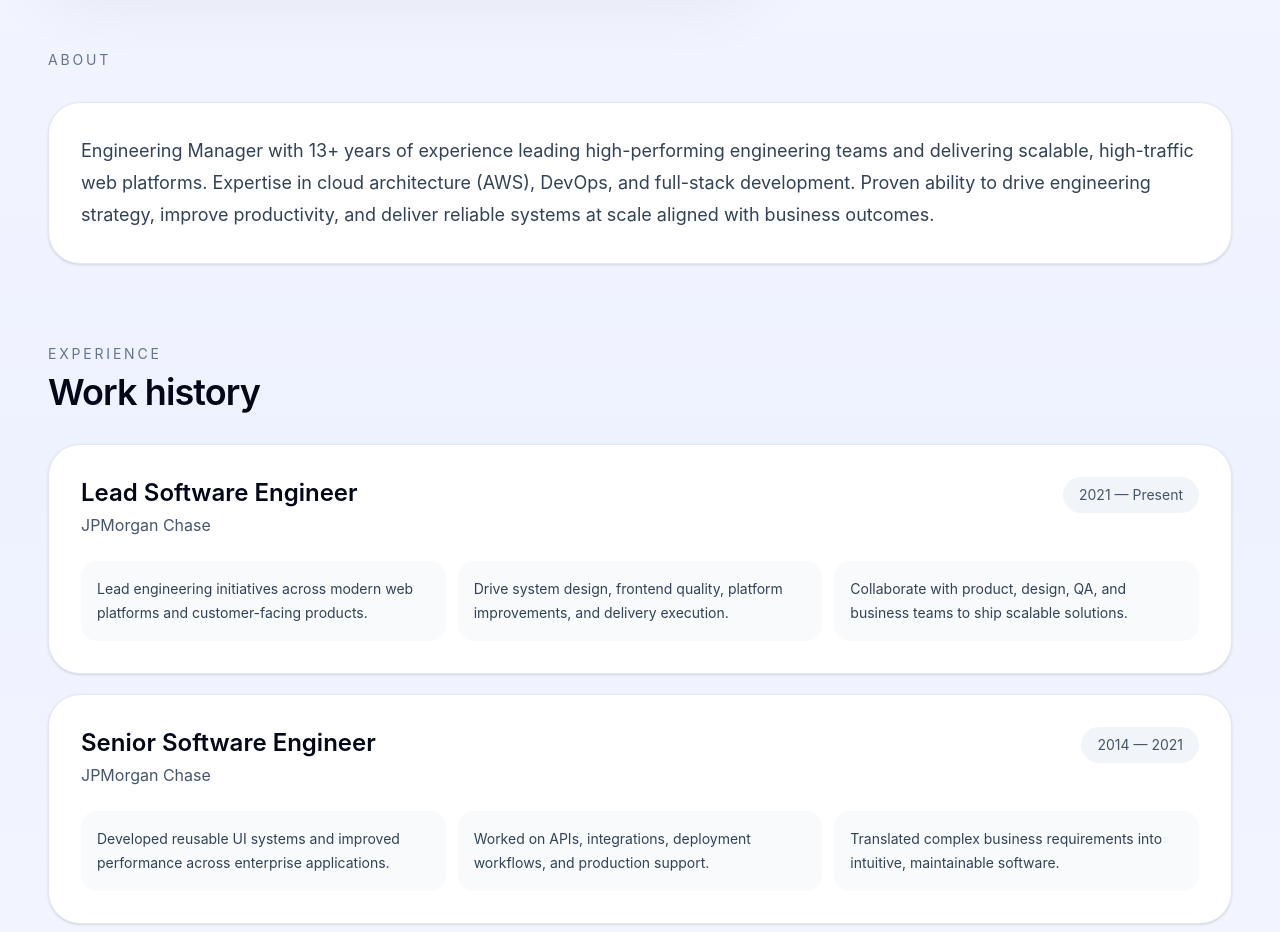
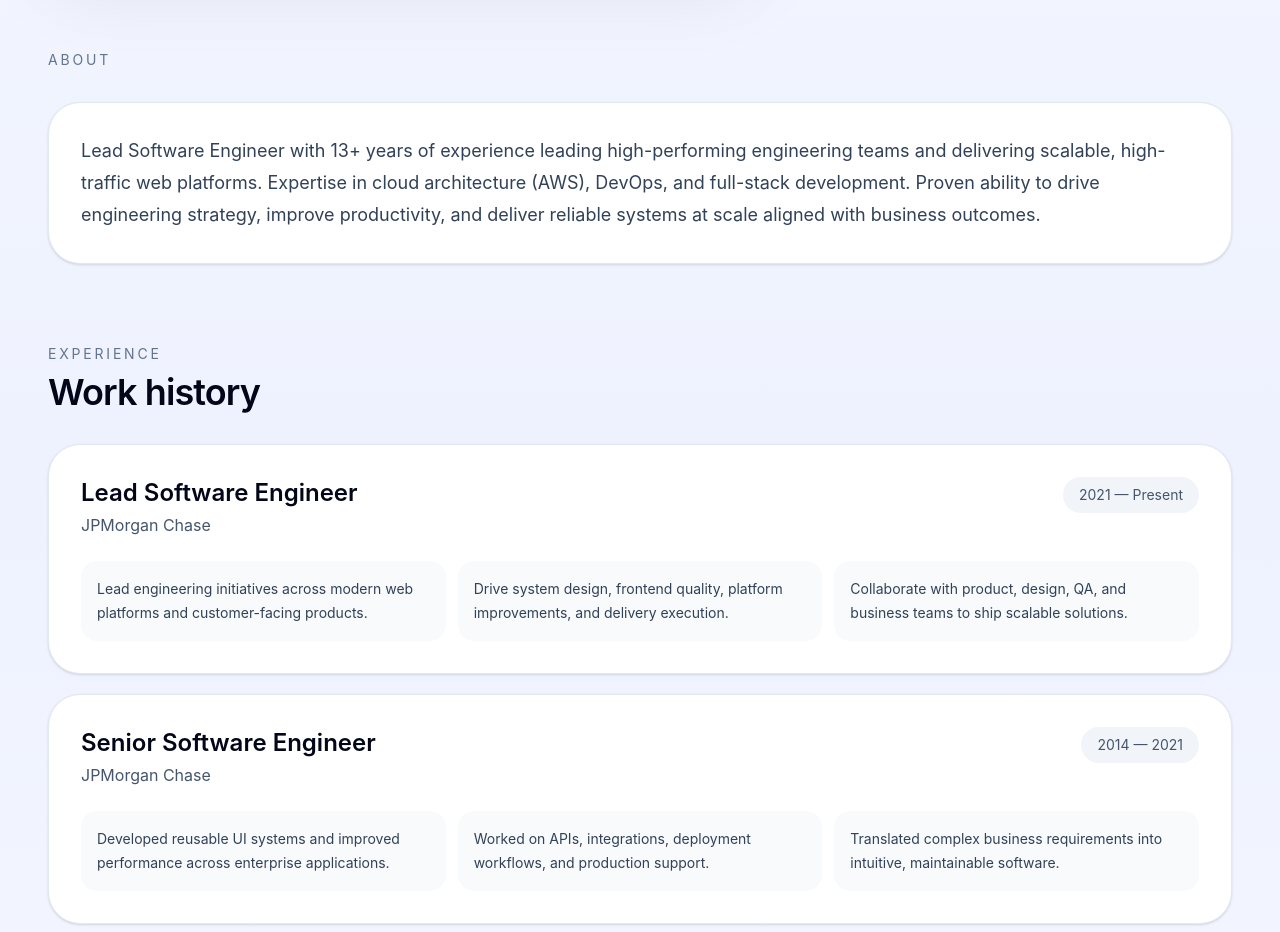
Before and after one commit to ragz310/raghuveer-portfolio, a React (Vite) app: page / in a window 1280 px wide. Shown: the part 980-1912 px from the top of the page. Built offline with nearby package versions, Linux system fonts and the light colour scheme.

Commit message:
Changing content

```diff
--- a/src/data/profile.ts
+++ b/src/data/profile.ts
@@ -10,7 +10,7 @@ export const profile: Profile = {
   linkedin: "linkedin.com/in/raghuveer-simhachalam-589092120",
   github: "https://github.com/ragz310",
   summary:
-    "Engineering Manager with 13+ years of experience leading high-performing engineering teams and delivering scalable, high-traffic web platforms. Expertise in cloud architecture (AWS), DevOps, and full-stack development. Proven ability to drive engineering strategy, improve productivity, and deliver reliable systems at scale aligned with business outcomes.",
+    "Lead Software Engineer with 13+ years of experience leading high-performing engineering teams and delivering scalable, high-traffic web platforms. Expertise in cloud architecture (AWS), DevOps, and full-stack development. Proven ability to drive engineering strategy, improve productivity, and deliver reliable systems at scale aligned with business outcomes.",
   metrics: [
     { label: "Years Experience", value: "13+" },
     { label: "Projects Delivered", value: "25+" },
```
